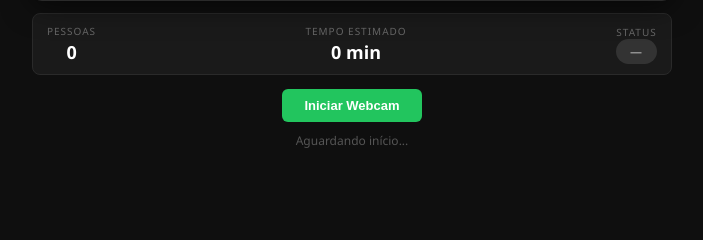
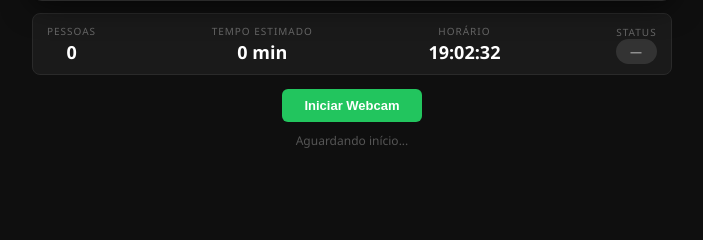
Before and after one commit to marcusvferraz/analise-filas, a Flask app: page / in a window 1280 px wide. Shown: the part 406-646 px from the top of the page, without its empty margins (288-991 px from the left). Run offline with Flask 3, Linux system fonts and the light colour scheme.

Commit message:
Add horario atual no overlay e info bar

```diff
--- a/templates/index.html
+++ b/templates/index.html
@@ -127,6 +127,10 @@
             <span class="info-value" id="time-est">0 min</span>
         </div>
         <div class="info-item">
+            <span class="info-label">Horário</span>
+            <span class="info-value" id="clock">--:--:--</span>
+        </div>
+        <div class="info-item">
             <span class="info-label">Status</span>
             <span id="status-badge" style="background:#333;color:#999;">—</span>
         </div>
@@ -150,7 +154,12 @@
         const timeEl = document.getElementById("time-est");
         const badgeEl = document.getElementById("status-badge");
         const statusMsg = document.getElementById("status-msg");
+        const clockEl = document.getElementById("clock");
         const startBtn = document.getElementById("startBtn");
+
+        setInterval(() => {
+            clockEl.textContent = new Date().toLocaleTimeString("pt-BR");
+        }, 1000);
         const stopBtn = document.getElementById("stopBtn");
 
         let stream = null;
@@ -194,13 +203,21 @@
             }
 
             const barW = canvas.width;
-            const barH = 90;
+            const barH = 110;
             ctx.fillStyle = "rgba(0,0,0,0.55)";
             ctx.fillRect(0, 0, barW, barH);
+
+            const agora = new Date().toLocaleTimeString("pt-BR", { hour: "2-digit", minute: "2-digit", second: "2-digit" });
 
             ctx.fillStyle = "#fff";
             ctx.font = "bold 14px 'Segoe UI', Arial";
             ctx.fillText("ANÁLISE DE FILAS", 14, 24);
+
+            ctx.fillStyle = "#999";
+            ctx.font = "11px 'Segoe UI', Arial";
+            ctx.textAlign = "right";
+            ctx.fillText(agora, canvas.width - 14, 24);
+            ctx.textAlign = "left";
 
             ctx.fillStyle = "#bbb";
             ctx.font = "11px 'Segoe UI', Arial";
```
Also changed, not shown: detect_pessoas.py (+6 -1 lines).
